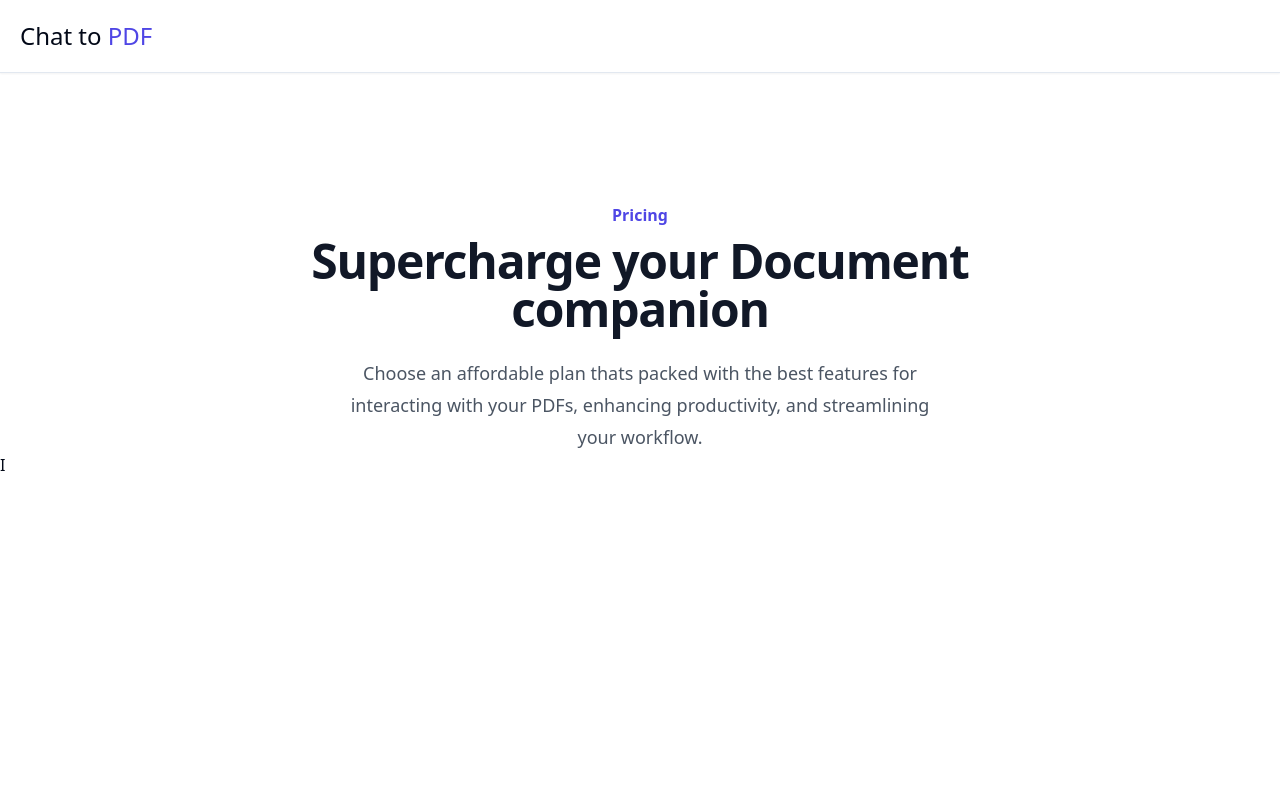
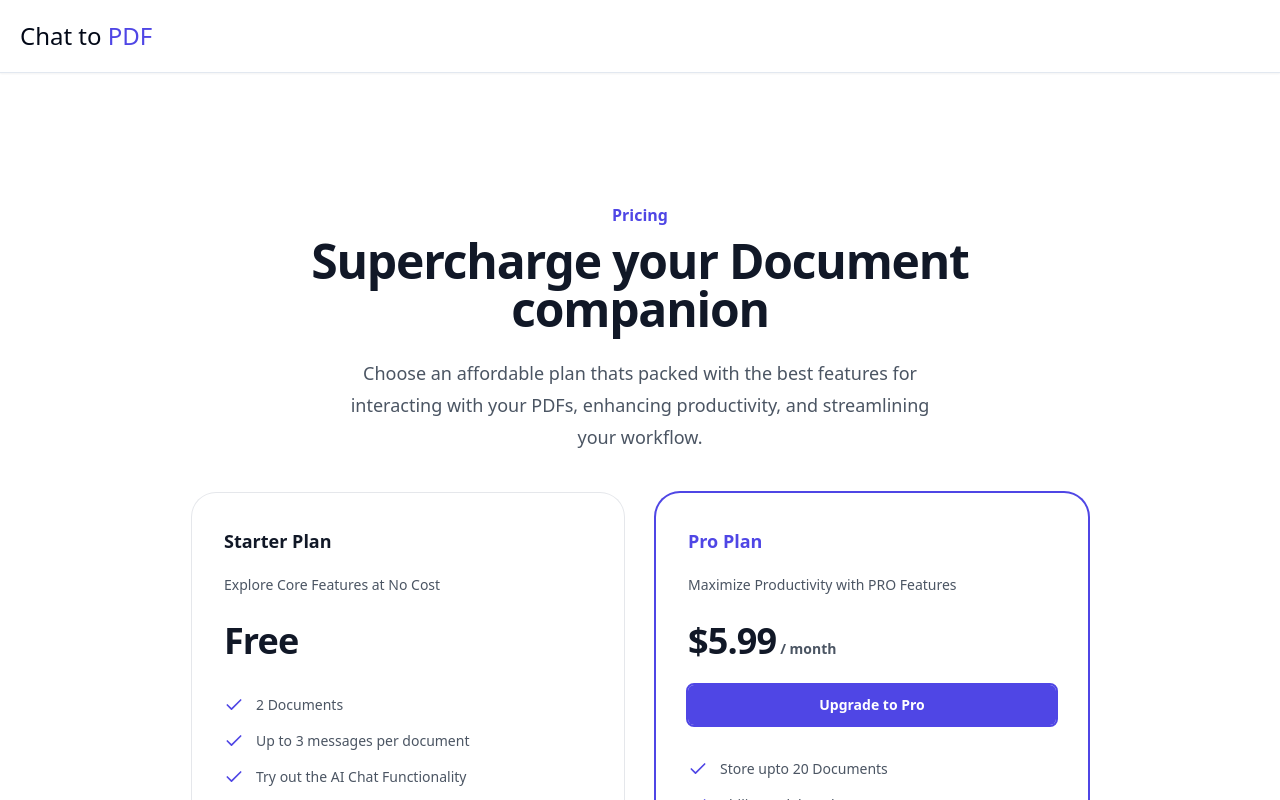
Before and after one commit to Tejas-Naik/chat-with-pdf-india, a Next.js app: page /dashboard/upgrade in a window 1280 px wide. Built offline with nearby package versions, Linux system fonts and the light colour scheme; no server answers.

Commit message:
Pricing plans design

```diff
--- a/app/dashboard/upgrade/page.tsx
+++ b/app/dashboard/upgrade/page.tsx
@@ -1,8 +1,17 @@
+"use client";
+import { Button } from "@/components/ui/button";
+import { useUser } from "@clerk/nextjs";
+import { CheckIcon, X } from "lucide-react";
+import { useRouter } from "next/navigation";
 import React from "react";
 
 type Props = {};
 
 function PricingPage({}: Props) {
+    const {user} = useUser();
+    const router = useRouter();
+    // Pull in users subscription
+
   return (
     <div>
       <div className="py-24 sm:py-32">
@@ -14,14 +23,110 @@
             Supercharge your Document companion
           </p>
         </div>
-        <p
-          className="mx-auto mt-6 max-w-2xl px-10 text-center text-lg leading-8 text-gray-600"
-        >
+        <p className="mx-auto mt-6 max-w-2xl px-10 text-center text-lg leading-8 text-gray-600">
           Choose an affordable plan thats packed with the best features for
           interacting with your PDFs, enhancing productivity, and streamlining
           your workflow.
         </p>
-
+        {/* Pricing Plans */}
+        <div className="max-w-md mx-auto mt-10 grid grid-cols-1 md:grid-cols-2 md:max-w-2xl gap-8 lg:max-w-4xl">
+          {/* Free */}
+          <div className="ring-1 ring-gray-200  p-8 h-fit pb-12 rounded-3xl">
+            <h3 className="text-lg font-semibold leading-8 text-gray-900">
+              Starter Plan
+            </h3>
+            <p className="mt-4 text-sm leading-6 text-gray-600">
+              Explore Core Features at No Cost
+            </p>
+            <p className="mt-6 flex items-baseline gap-x-1">
+              <span className="text-4xl font-bold tracking-tight text-gray-900">
+                Free
+              </span>
+            </p>
+            <ul
+              role="list"
+              className="mt-8 space-y-3 text-sm leading-6 text-gray-600"
+            >
+              <li className="flex gap-x-3">
+                <CheckIcon className="h-6 w-5 flex-none text-indigo-600" />2
+                Documents
+              </li>
+              <li className="flex gap-x-3">
+                <CheckIcon className="h-6 w-5 flex-none text-indigo-600" />
+                Up to 3 messages per document
+              </li>
+              <li className="flex gap-x-3">
+                <CheckIcon className="h-6 w-5 flex-none text-indigo-600" />
+                Try out the AI Chat Functionality
+              </li>
+              <li className="flex gap-x-3">
+                <X className="h-6 w-5 flex-none text-indigo-600" />
+              </li>
+              <li className="flex gap-x-3">
+                <X className="h-6 w-5 flex-none text-indigo-600" />
+              </li>
+              <li className="flex gap-x-3">
+                <X className="h-6 w-5 flex-none text-indigo-600" />
+              </li>
+            </ul>
+          </div>
+          {/* PRO */}
+          <div className="ring-2 ring-indigo-600 rounded-3xl p-8">
+            <h3 className="text-lg font-semibold leading-8 text-indigo-600">
+              Pro Plan
+            </h3>
+            <p className="mt-4 text-sm leading-6 text-gray-600">
+              Maximize Productivity with PRO Features
+            </p>
+            <p className="mt-6 flex items-baseline gap-x-1">
+              <span className="text-4xl font-bold tracking-tight text-gray-900">
+                $5.99
+              </span>
+              <span className="text-sm font-semibold leading-6 text-gray-600">
+                / month
+              </span>
+            </p>
+            <Button
+              className="bg-indigo-600 w-full text-white shadow-sm
+                lhover:bg-indigo-500 mt-6 block rounded-md px-3 py-2
+                text-center text-sm font-semibold leading-6
+                focus-visible: outline focus-visible: outline-2
+                focus-visible:outline-offset-2
+                focus-visible: outline-indigo-600"
+            >
+              Upgrade to Pro
+            </Button>
+            <ul
+              role="list"
+              className="mt-8 space-y-3 text-sm leading-6 text-gray-600"
+            >
+              <li className="flex gap-x-3">
+                <CheckIcon className="h-6 w-5 flex-none text-indigo-600" />
+                Store upto 20 Documents
+              </li>
+              <li className="flex gap-x-3">
+                <CheckIcon className="h-6 w-5 flex-none text-indigo-600" />
+                Ability to delete documents
+              </li>
+              <li className="flex gap-x-3">
+                <CheckIcon className="h-6 w-5 flex-none text-indigo-600" />
+                Up to 100 messages per document
+              </li>
+              <li className="flex gap-x-3">
+                <CheckIcon className="h-6 w-5 flex-none text-indigo-600" />
+                Full Power AI Chat Functionality With Memory Recall
+              </li>
+              <li className="flex gap-x-3">
+                <CheckIcon className="h-6 w-5 flex-none text-indigo-600" />
+                Advanced Analytics
+              </li>
+              <li className="flex gap-x-3">
+                <CheckIcon className="h-6 w-5 flex-none text-indigo-600" />
+                24-hour support response time
+              </li>
+            </ul>
+          </div>
+        </div>
         I
       </div>
     </div>
```
